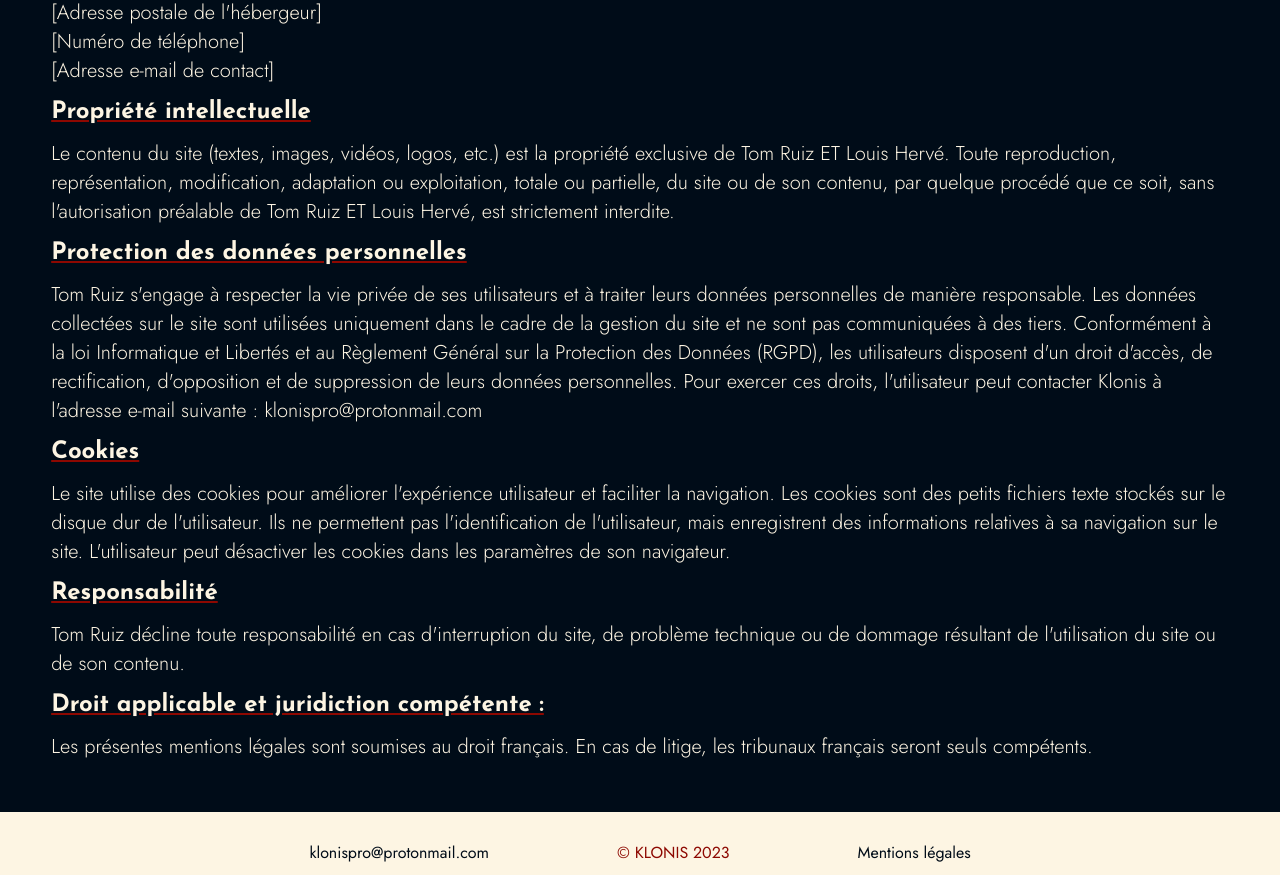
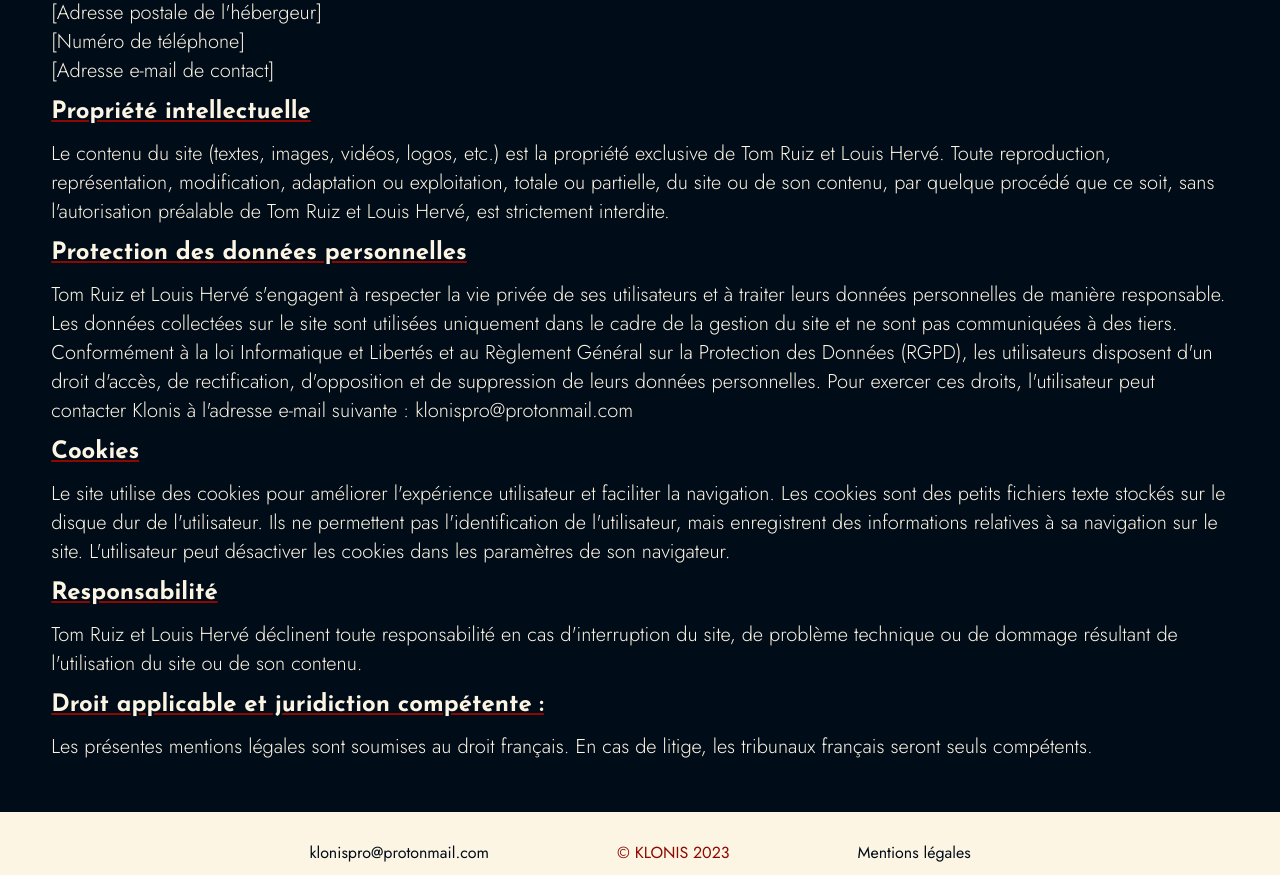
Before and after one commit to tom-ruiz/Klonis, a Next.js app: page /pages/page-mention in a window 1280 px wide. Shown: the part 480-1355 px from the top of the page. Built offline with nearby package versions, Linux system fonts and the light colour scheme.

Commit message:
Mentionnage de louis partout dans les mentions légales

```diff
--- a/src/pages/pages/page-mention.js
+++ b/src/pages/pages/page-mention.js
@@ -35,16 +35,16 @@
         <p>
           {" "}
           Le contenu du site (textes, images, vidéos, logos, etc.) est la
-          propriété exclusive de Tom Ruiz ET Louis Hervé. Toute reproduction,
+          propriété exclusive de Tom Ruiz et Louis Hervé. Toute reproduction,
           représentation, modification, adaptation ou exploitation, totale ou
           partielle, du site ou de son contenu, par quelque procédé que ce soit,
-          sans l&apos;autorisation préalable de Tom Ruiz ET Louis Hervé, est
+          sans l&apos;autorisation préalable de Tom Ruiz et Louis Hervé, est
           strictement interdite.{" "}
         </p>
         <h1> Protection des données personnelles </h1>
         <p>
           {" "}
-          Tom Ruiz s&apos;engage à respecter la vie privée de ses utilisateurs
+          Tom Ruiz et Louis Hervé s&apos;engagent à respecter la vie privée de ses utilisateurs
           et à traiter leurs données personnelles de manière responsable. Les
           données collectées sur le site sont utilisées uniquement dans le cadre
           de la gestion du site et ne sont pas communiquées à des tiers.
@@ -69,7 +69,7 @@
         <h1>Responsabilité </h1>
         <p>
           {" "}
-          Tom Ruiz décline toute responsabilité en cas d&apos;interruption du
+          Tom Ruiz et Louis Hervé déclinent toute responsabilité en cas d&apos;interruption du
           site, de problème technique ou de dommage résultant de
           l&apos;utilisation du site ou de son contenu.{" "}
         </p>
```
